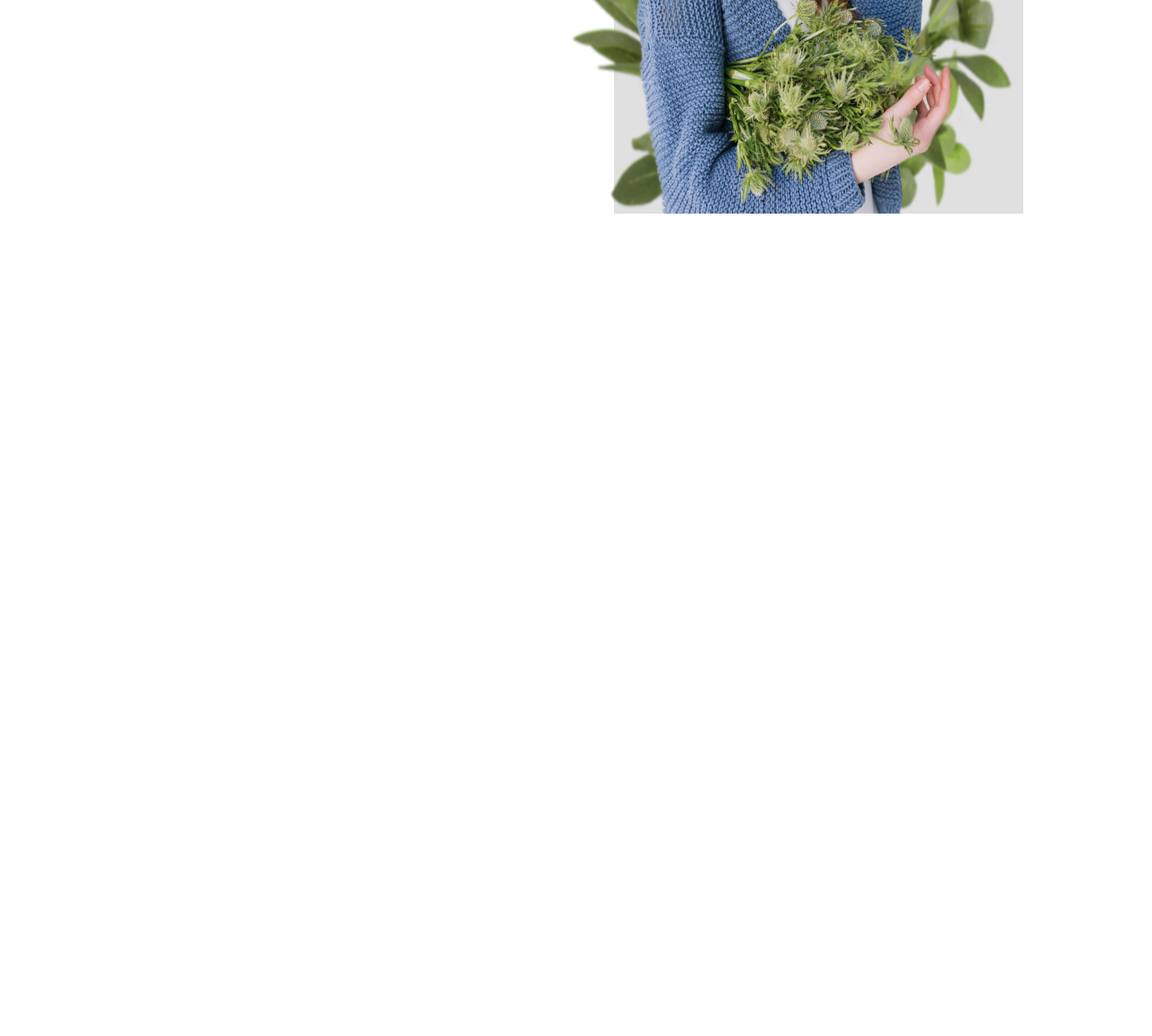
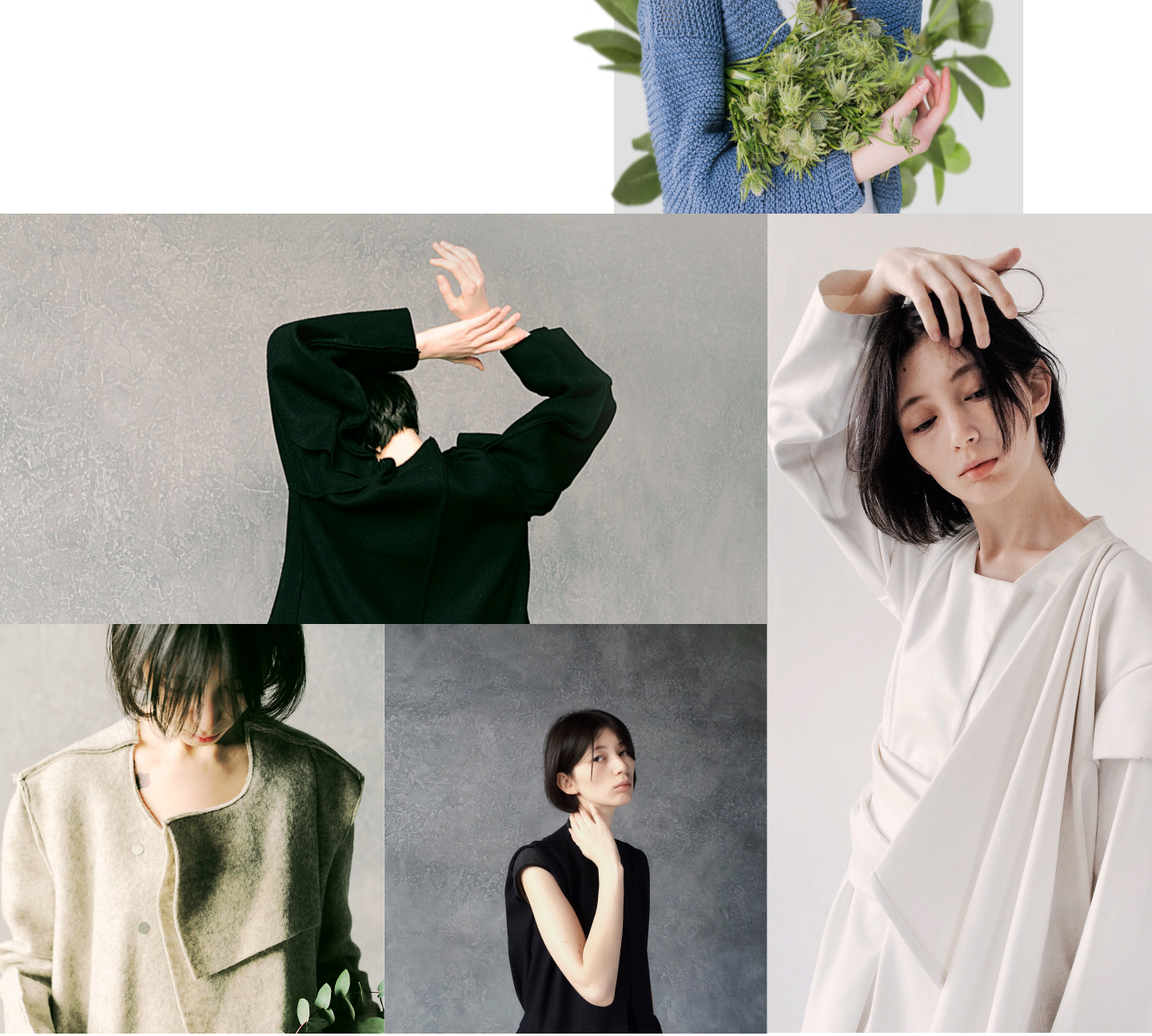
Before and after one commit to abhrajitray77/tech-adrista-web, a React (Vite) app: page / in a window 1280 px wide. Shown: the part 604-1899 px from the top of the page at 80% size, 1441 px wide, since content can reach past the window. Before the commit the page ends 871 px from the top, so only its background shows below. Built offline with nearby package versions, Linux system fonts and the light colour scheme.

Commit message:
added cluster

```diff
--- a/src/App.jsx
+++ b/src/App.jsx
@@ -11,6 +11,7 @@ function App() {
       </header>
       <main>
         <Home />
+        <Cluster />
       </main>
     </div>
 
--- a/src/components/Cluster.jsx
+++ b/src/components/Cluster.jsx
@@ -1,25 +1,31 @@
-import img1 from "../assets/img/gallery-1.jpg"
-import img2 from "../assets/img/gallery-2.jpg"
-import img3 from "../assets/img/gallery-3.jpg"
-import img4 from "../assets/img/gallery-4.jpg"
-
-import React from 'react'
+import img1 from "../assets/img/gallery-1.jpg";
+import img2 from "../assets/img/gallery-2.jpg";
+import img3 from "../assets/img/gallery-3.jpg";
+import img4 from "../assets/img/gallery-4.jpg";
+import "../styles/Cluster.css";
+import React from "react";
 
 const Cluster = () => {
   return (
-    <div>
-        <div class="leftbox">
-        <img src={img1}/>
-        <div class='innercluster'><h1>Quality Photography</h1>
+    <div class="cluster">
+      <div class="innercluster">
+        <h1>Quality Photography</h1>
         <p>The new light to your wisdom</p>
+      </div>
+      <div class="images-bg">
+      <div class="left">
+        <img class="img1" src={img1} />
+        <div class="pair">
+          <img class="img4" src={img4} />
+          <img class="img3" src={img3} />
         </div>
-        <img src={img2}/>
-        <img src={img3}/>
-        </div>
-        <div class="rightbox"><img src={img4}/>
-        </div>
+      </div>
+      <div class="right">
+        <img src={img2} />
+      </div>
+      </div>
     </div>
-  )
-}
+  );
+};
 
-export default Cluster
+export default Cluster;
--- /dev/null
+++ b/src/styles/Cluster.css
@@ -0,0 +1,26 @@
+
+.cluster {
+    display: flex;
+    position: relative;
+    width: auto;
+    height: auto;
+}
+
+.innercluster {
+    position: absolute;
+}
+
+.images-bg {
+    display: flex;
+    position: absolute;
+    width: 100%;
+}
+.left{
+    display: flex;
+    flex-direction: column;
+}
+
+.pair {
+    display: flex;
+
+}
```
